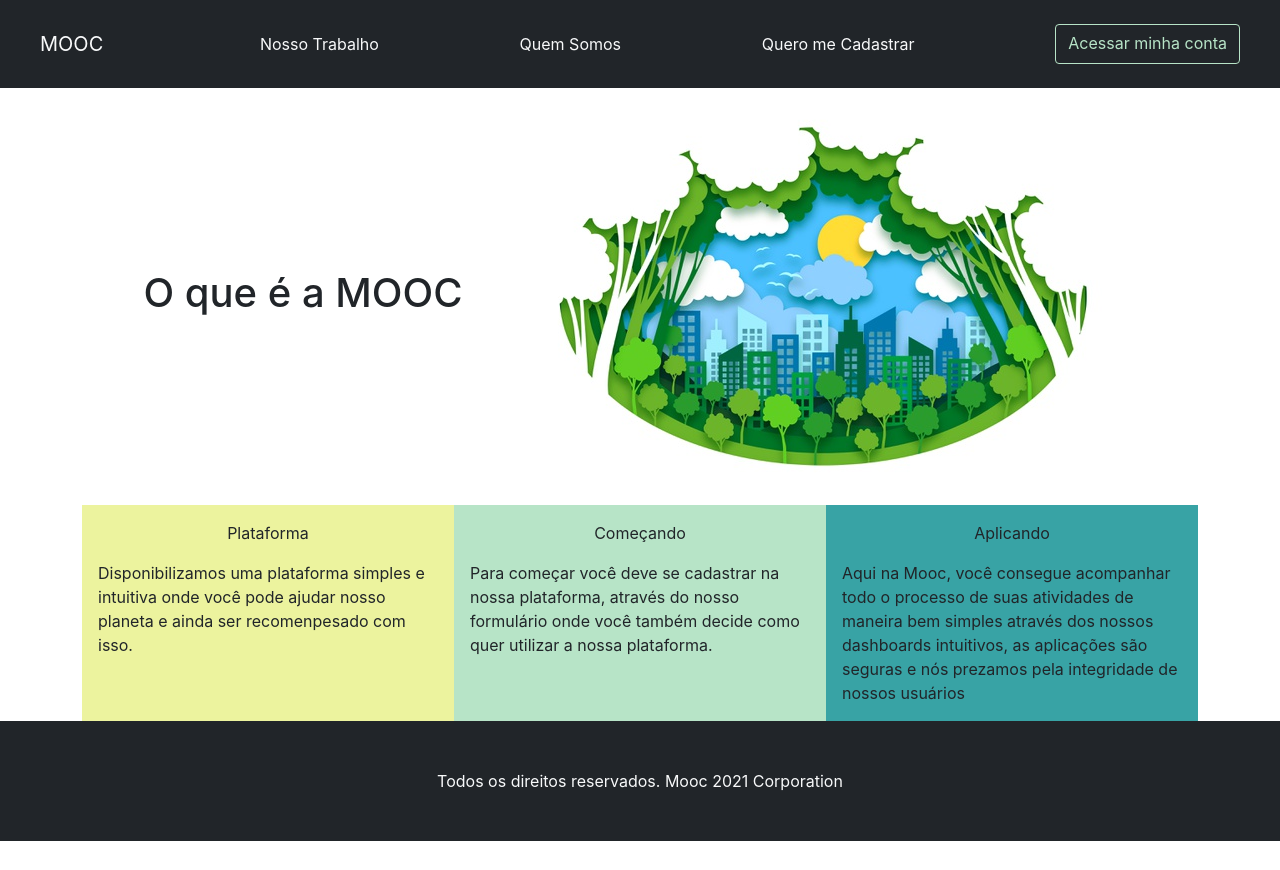
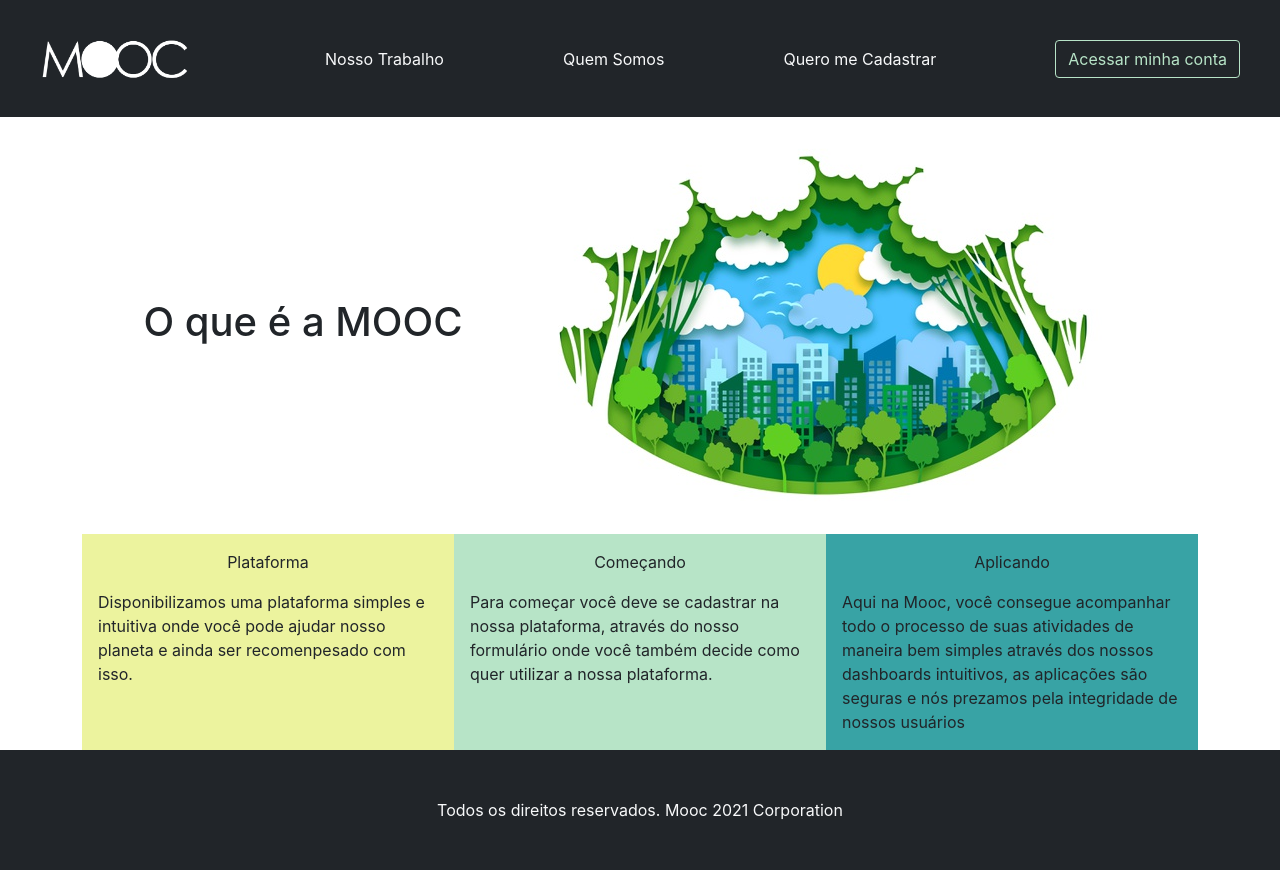
Before and after one commit to Challenge-FIAP/frontend-moocbank, a React (Create React App) app: page /home in a window 1280 px wide. Before the commit the page ends 841 px from the top, so only its background shows below. Built offline with nearby package versions, Linux system fonts and the light colour scheme.

Commit message:
Adicionando imagem dos logos

```diff
--- a/src/components/Login.js
+++ b/src/components/Login.js
@@ -36,7 +36,9 @@ const Login = () => {
 
   return (
     <div className="d-flex flex-column justify-center align-center bg-green w-100 h-100">
-      <h1 className="text-center mb-4">MOOC</h1>
+      <h1 className="fs-4 text-center">
+        <img src="./images/mooc_logo.png" className="w-250px" alt="Logo da Mooc" />
+      </h1>
       <div className="container-sm p-5 bg-dark rounded-1 text-light">
         <h2 className="mb-5"> Login </h2>
         <form onSubmit={handleSubmit}>
--- a/src/components/Menu.js
+++ b/src/components/Menu.js
@@ -4,9 +4,9 @@ import { Link } from 'react-router-dom';
 const Menu = () => {
   return(
     <nav className="navbar w-100 bg-dark text-light p-4">
-      <ul className="m-0 p-0 mx-3 navbar-nav flex-row justify-content-between w-100">
+      <ul className="m-0 p-0 mx-3 navbar-nav flex-row justify-content-between align-items-center w-100">
         <Link className="navbar-brand text-light" to="/">
-          MOOC
+          <img src="./images/mooc_logo_branco.png" className="w-150px" alt="Logo Mooc Branco" />
         </Link>
         <li className="nav-item">
           <a href="#" className="nav-link text-light">Nosso Trabalho</a>
--- a/src/index.css
+++ b/src/index.css
@@ -53,3 +53,11 @@ html, body, #root, .App {
 .bg-water-blue {
   background-color: var(--primary-water-blue);
 }
+
+.w-150px {
+  width: 150px;
+}
+
+.w-250px {
+  width: 250px;
+}
```
Also changed, not shown: public/images/mooc_logo.png (added), public/images/mooc_logo_branco.png (added).
